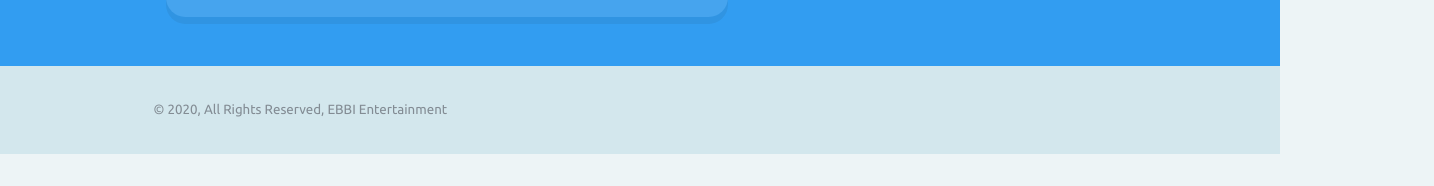
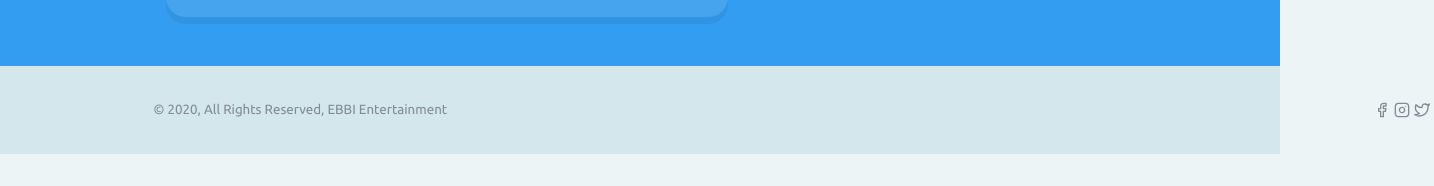
Before and after one commit to byjuliogomes/ProjetoX, a React (Create React App) app: page /login in a window 1280 px wide. Shown: the part 611-797 px from the top of the page, 1434 px wide, since content can reach past the window. Built offline with nearby package versions, Linux system fonts and the light colour scheme.

Commit message:
system icons set (Feather)

```diff
--- a/package.json
+++ b/package.json
@@ -3,16 +3,19 @@
   "version": "0.1.0",
   "private": true,
   "dependencies": {
+    "@styled-icons/feather": "^10.18.0",
     "@testing-library/jest-dom": "^4.2.4",
     "@testing-library/react": "^9.3.2",
     "@testing-library/user-event": "^7.1.2",
     "framer-motion": "^2.4.3-beta.2",
     "react": "^16.13.1",
     "react-dom": "^16.13.1",
+    "react-icons": "^3.11.0",
     "react-router-dom": "^5.2.0",
     "react-router-page-transition": "^3.1.0",
     "react-scripts": "3.4.3",
-    "styled-components": "^5.1.1"
+    "styled-components": "^5.1.1",
+    "styled-icons": "^10.18.0"
   },
   "scripts": {
     "start": "react-scripts start",
--- a/src/components/Footer/index.js
+++ b/src/components/Footer/index.js
@@ -1,5 +1,6 @@
 import React from "react";
 import styled from "styled-components";
+import { FiFacebook, FiInstagram, FiTwitter } from "react-icons/fi";
 
 const BackFooter = styled.div`
     display: none;
@@ -19,6 +20,8 @@ const ContainerFooter = styled.div`
     margin: 0 12% 0 12%;
     height: 5.5rem;
     align-items: center;
+    width: 100%;
+    justify-content: space-between;
     }
 `
 
@@ -35,21 +38,52 @@ const Icons = styled.div`
     display: none;
 
     @media(min-width: 800px) {
+        display: flex;
+        justify-content: flex-end;
     }
 `;
 
+const FaceIcon = styled(FiFacebook)`
+  color: var(--steel);
+  width: 1rem;
+  margin-right: 4px;
 
-export default class Footer extends React.Component {
-    render() {
+  :footer {
+    color: var(--dodger-blue);
+  }
+`
+
+const InstaIcon = styled(FiInstagram)`
+  color: var(--steel);
+  width: 1rem;
+  margin-right: 4px;
+
+  :footer {
+    color: var(--dodger-blue);
+  }
+`
+
+const TwiIcon = styled(FiTwitter)`
+  color: var(--steel);
+  width: 1rem;
+  margin-right: 4px;
+
+  :footer {
+    color: var(--dodger-blue);
+  }
+`
+
+const Footer = () => {
         return (
             <>
             <BackFooter>
                 <ContainerFooter>
                         <RightsReserved>© 2020, All Rights Reserved, EBBI Entertainment</RightsReserved>
-                        <Icons></Icons>
+                        <Icons><FaceIcon /><InstaIcon /><TwiIcon /></Icons>
                 </ContainerFooter>
             </BackFooter>
             </>
         );
     }
-}
+
+export default Footer
--- a/src/components/Header/index.js
+++ b/src/components/Header/index.js
@@ -3,6 +3,7 @@ import styled from "styled-components";
 import Logo from "../Logo";
 import { BtnNovoDeck } from "../BtnNovoDeck";
 import { Link } from "react-router-dom";
+import { FiUser, FiLogOut } from "react-icons/fi";
 
 const BackHeader = styled.div`
   width: 100%;
@@ -54,7 +55,7 @@ const DropdownContent = styled.div`
   z-index: 3;
   margin-top: 2.625rem;
   border-radius: 0.25rem;
-  width: 5rem;
+  width: 6rem;
 
   ul {
     padding-left: 0px;
@@ -65,10 +66,18 @@ const DropdownContent = styled.div`
     margin: 0.75rem;
     text-align: center;
     font-size: 12pt;
+    display: flex;
+    justify-content: center;
+
   }
 
   ul a {
     text-decoration: none;
+    color: var(--dark-indigo);
+
+    :footer {
+    color: var(--dodger-blue);
+  }
   }
 `;
 
@@ -85,6 +94,26 @@ const Dropdown = styled.div`
   }
 `;
 
+const UserIcon = styled(FiUser)`
+  color: var(--dark-indigo);
+  width: 1rem;
+  margin-right: 4px;
+
+  :footer {
+    color: var(--dodger-blue);
+  }
+`
+
+const LogoutIcon = styled(FiLogOut)`
+  color: var(--dark-indigo);
+  width: 1rem;
+  margin-right: 4px;
+
+  :footer {
+    color: var(--dodger-blue);
+  }
+`
+
 const Header = (props) => {
   return (
     <>
@@ -98,10 +127,10 @@ const Header = (props) => {
               <DropdownContent>
                 <ul class="dropdown">
                   <li>
-                    <a href="#">Perfil</a>
+                    <Link to="/perfil"><UserIcon />Perfil</Link>
                   </li>
                   <li>
-                    <Link to="/login">Sair</Link>
+                    <Link to="/login"><LogoutIcon />Sair</Link>
                   </li>
                 </ul>
               </DropdownContent>
```
Also changed, not shown: 2 other files (tests, documents, lock files or other folders).
